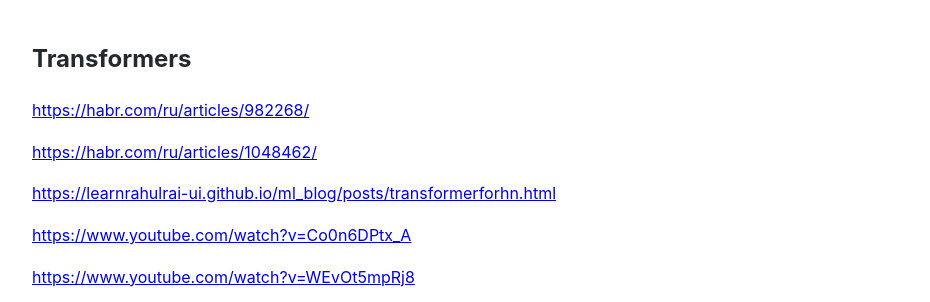
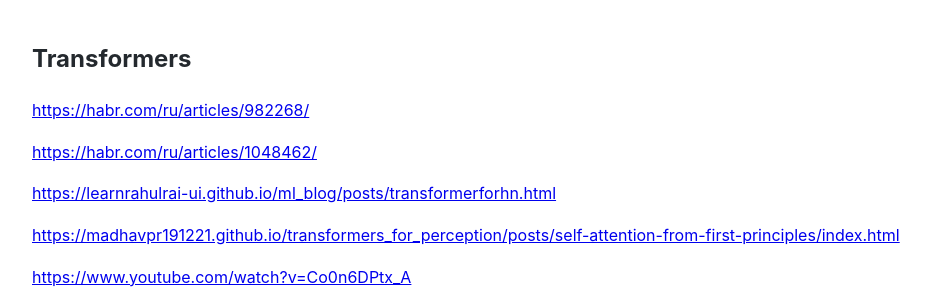
Before and after one commit to Michael-Lubinsky/michael-lubinsky.github.com, a Jekyll site: the page built from ml/transformer.md, in a window 1280 px wide and 900 px high, cut to the strip 0-302 px from the top of the window. Shown: the whole strip, without its empty margins (158-1088 px from the left). Built offline with Jekyll 4.4.1, drawn with Linux system fonts in a browser that asks for light colours; our own code applies the rules of GitHub Pages for plain Markdown files.

Commit message:
Update transformer.md

```diff
--- a/ml/transformer.md
+++ b/ml/transformer.md
@@ -5,6 +5,8 @@
 <https://habr.com/ru/articles/1048462/>
 
 <https://learnrahulrai-ui.github.io/ml_blog/posts/transformerforhn.html>
+
+<https://madhavpr191221.github.io/transformers_for_perception/posts/self-attention-from-first-principles/index.html>
 
 <https://www.youtube.com/watch?v=Co0n6DPtx_A>
 
```
